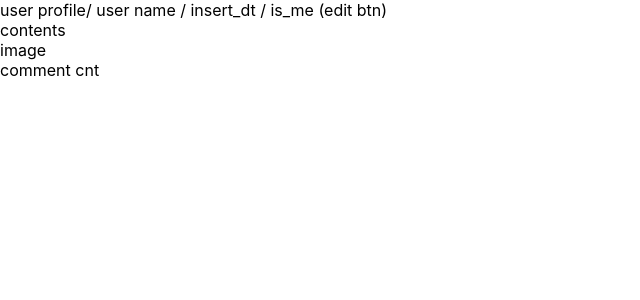
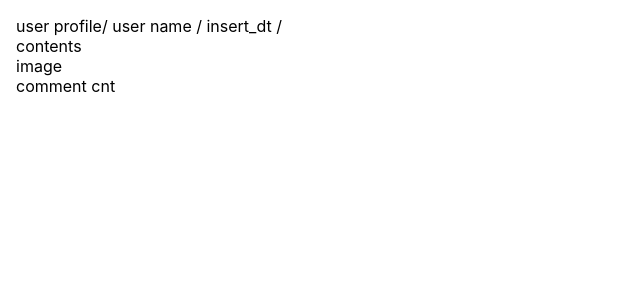
Before and after one commit to crown0205/prac_week3, a React (Create React App) app: page / in a window 1280 px wide. Shown: the top 300 px of the page, without its empty margins (0-640 px from the left). Built offline with nearby package versions, Linux system fonts and the light colour scheme.

Commit message:
1-10 Gird 컴포넌트 만들어 스타일 만든후 App.js에 적용해주기

```diff
--- a/src/components/Post.js
+++ b/src/components/Post.js
@@ -1,26 +1,30 @@
 import React from "react";
-
-const Post = (props)  =>{
-
+import Grid from "../elements/Gird";
+const Post = props => {
   return (
     <React.Fragment>
-      <div>user profile/ user name / insert_dt / is_me (edit btn)</div>
-      <div>contents</div>
-      <div>image</div>
-      <div>comment cnt</div>
+      {/* 그리드, 텍스트, 버튼, 이미지 컴포넌트 만들꺼임 */}
+      <Grid padding="16px">
+        <div>user profile/ user name / insert_dt / </div>
+        <div>contents</div>
+        <div>image</div>
+        <div>comment cnt</div>
+      </Grid>
     </React.Fragment>
-  )
-}
+  );
+};
 
 Post.defaultProps = {
   user_info: {
     user_name: "bingi",
-    user_profile: "https://i.pinimg.com/564x/a2/fa/50/a2fa50e5c6eb5e3324c90b7f044c597e.jpg"
+    user_profile:
+      "https://i.pinimg.com/564x/a2/fa/50/a2fa50e5c6eb5e3324c90b7f044c597e.jpg",
   },
-  image_url: "https://i.pinimg.com/564x/a2/fa/50/a2fa50e5c6eb5e3324c90b7f044c597e.jpg",
+  image_url:
+    "https://i.pinimg.com/564x/a2/fa/50/a2fa50e5c6eb5e3324c90b7f044c597e.jpg",
   contents: "사람이오",
   comment_cnt: 10,
-  insert_dt: "2022-03-31 12:14:32"
-}
+  insert_dt: "2022-03-31 12:14:32",
+};
 
 export default Post;
--- /dev/null
+++ b/src/elements/Gird.js
@@ -0,0 +1,44 @@
+// 1) 그리드 먼저 만들어줌.
+import React from "react";
+import styled from "styled-components";
+
+const Grid = props => {
+  const { is_flex, width, margin, padding, bg, children } = props;
+
+  const styles = {
+    is_flex: is_flex,
+    width: width,
+    margin: margin,
+    padding: padding,
+    bg: bg,
+  };
+  return (
+    <React.Fragment>
+      <GirdBox {...styles}>{children}</GirdBox>
+    </React.Fragment>
+  );
+};
+
+Grid.defaultProps = {
+  children: null,
+  is_flex: false,
+  width: "100%",
+  padding: false,
+  margin: false,
+  bg: false,
+};
+
+const GirdBox = styled.div`
+  width: ${props => props.width};
+  height: 100%;
+  box-sizing: border-box;
+  ${props => (props.padding ? `padding:${props.padding};` : "")}
+  ${props => (props.margin ? `margin:${props.margin};` : "")}
+  ${props => (props.bg ? `background-color:${props.bg};` : "")}
+  ${props =>
+    props.is_flex
+      ? `display: flex, align-items: center, justify-content: space-between;`
+      : ""}
+`;
+
+export default Grid;
```
